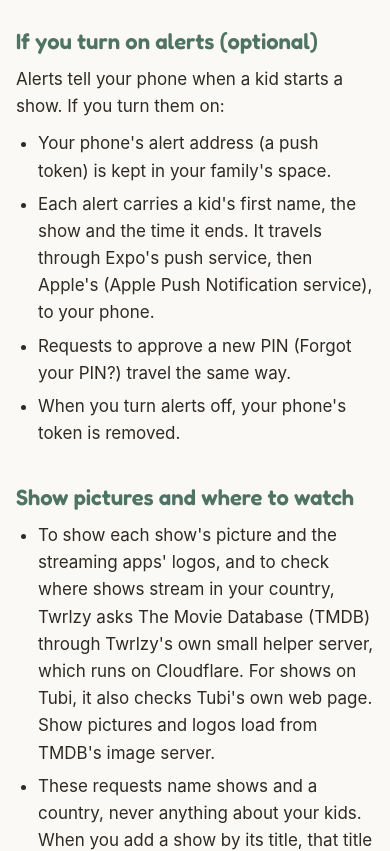
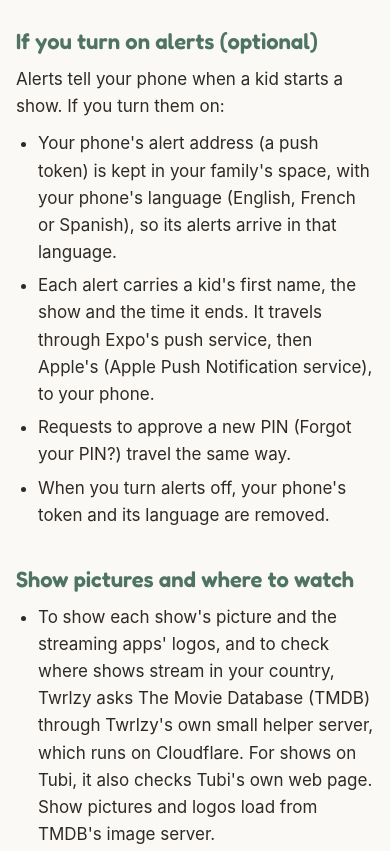
Before and after one commit to el-Sc0Ville/kids_screen, a plain HTML site: page privacy.html in a window 390 px wide. Shown: the part 2780-3631 px from the top of the page. Drawn offline with Linux system fonts and the light colour scheme.

Commit message:
Privacy page: each phone's language is kept with its alert token
The app now keeps each alert phone's language (English, French or
Spanish) next to its push token in the family's space, so its alerts
arrive in that language (twrlzy-app 0202). The alerts section and the
how-long list say so, and that turning alerts off removes it too.

Co-Authored-By: Claude <noreply@anthropic.com>

```diff
--- a/privacy.html
+++ b/privacy.html
@@ -89,10 +89,10 @@
   <h2>If you turn on alerts (optional)</h2>
   <p>Alerts tell your phone when a kid starts a show. If you turn them on:</p>
   <ul>
-    <li>Your phone's alert address (a push token) is kept in your family's space.</li>
+    <li>Your phone's alert address (a push token) is kept in your family's space, with your phone's language (English, French or Spanish), so its alerts arrive in that language.</li>
     <li>Each alert carries a kid's first name, the show and the time it ends. It travels through Expo's push service, then Apple's (Apple Push Notification service), to your phone.</li>
     <li>Requests to approve a new PIN (Forgot your PIN?) travel the same way.</li>
-    <li>When you turn alerts off, your phone's token is removed.</li>
+    <li>When you turn alerts off, your phone's token and its language are removed.</li>
   </ul>
 
   <h2>Show pictures and where to watch</h2>
@@ -129,7 +129,7 @@
   <ul>
     <li>On your device: until you change it or delete Twrlzy.</li>
     <li>In your family's space: until you tap Delete our family.</li>
-    <li>Alert tokens: until you turn alerts off, or that phone stops sharing.</li>
+    <li>Alert tokens and their language: until you turn alerts off, or that phone stops sharing.</li>
   </ul>
 
   <h2>Your choices</h2>
```
